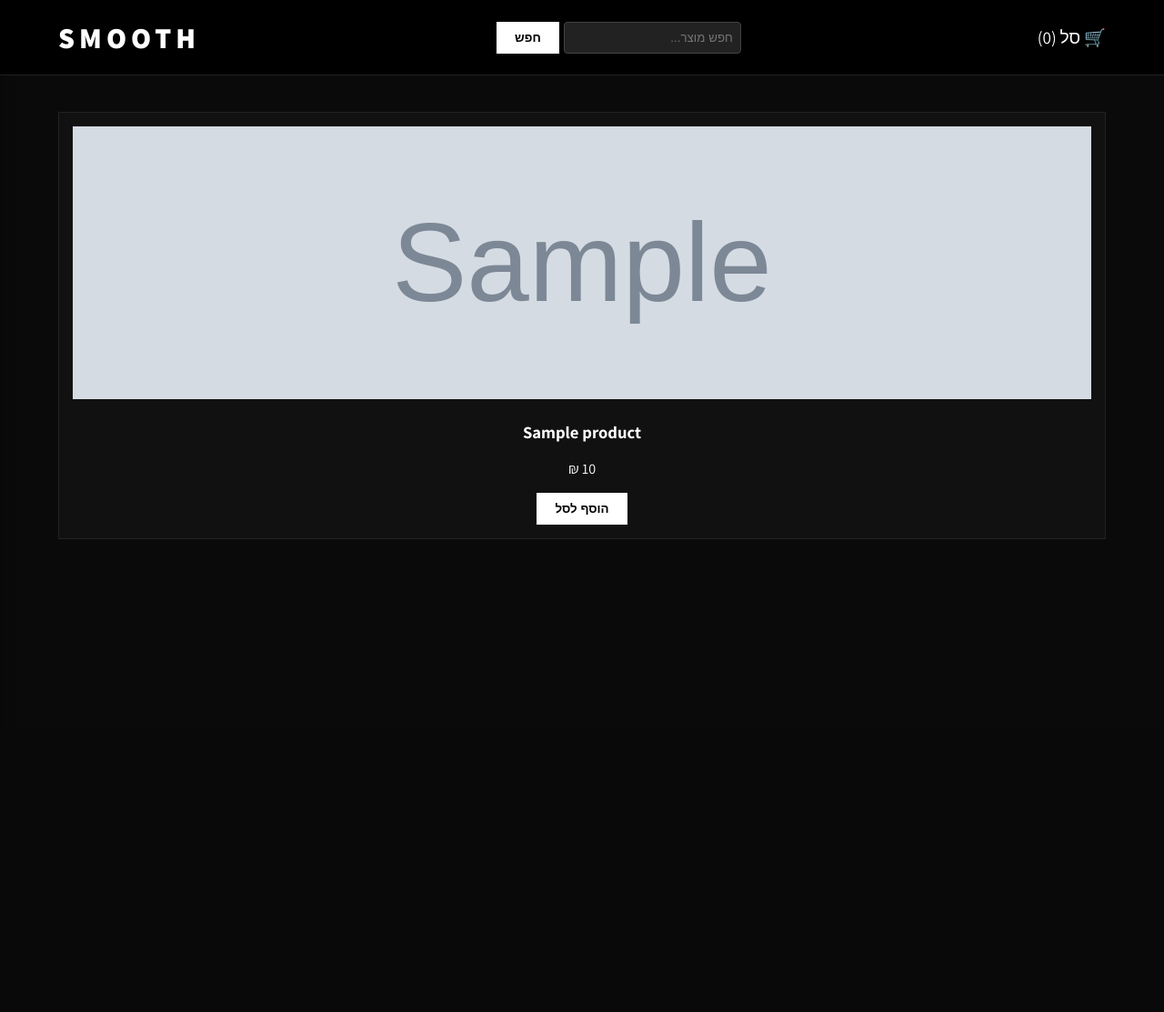
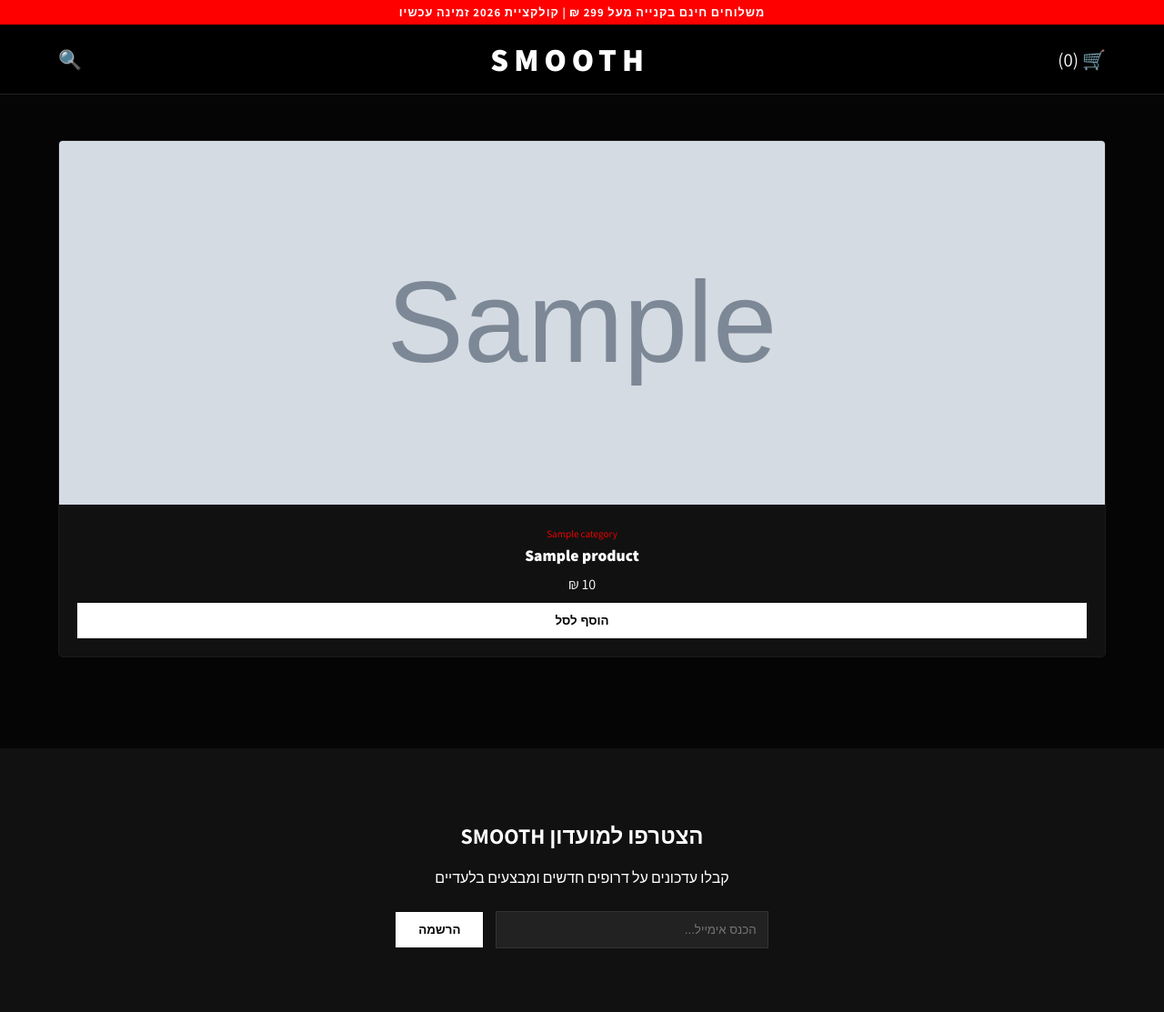
Before and after one commit to lielregev1110-prog/smooth-store, a Flask app: template templates/index.html in a window 1280 px wide. Shown: the whole page at 91% size. Before the commit the page ends 593 px from the top, so only its background shows below. Run offline with Flask 3, Linux system fonts and the light colour scheme; the template is opened without the code that fills it: most values are stand-ins (such as "Sample title", 1, 10 or a date in 2020); grey boxes marked "Sample" are stand-in pictures.

Commit message:
Add files via upload

```diff
--- a/app.py
+++ b/app.py
@@ -2,25 +2,29 @@ from flask import Flask, render_template, request, jsonify
 
 app = Flask(__name__)
 
+# רשימת מוצרים מורחבת עם קטגוריות
 PRODUCTS = [
-    {"id": 1, "name": "SMOOTH BLACK OVERSIZE", "price": 189, "image": "https://images.unsplash.com/photo-1583743814966-8936f5b7be1a?w=800"},
-    {"id": 2, "name": "CARGO TECH PANTS", "price": 349, "image": "https://images.unsplash.com/photo-1594633312681-425c7b97ccd1?w=800"},
-    {"id": 3, "name": "URBAN LEATHER JACKET", "price": 599, "image": "https://images.unsplash.com/photo-1551028719-00167b16eac5?w=800"},
-    {"id": 4, "name": "SMOOTH SIGNATURE HOODIE", "price": 280, "image": "https://images.unsplash.com/photo-1556821840-3a63f95609a7?w=800"}
+    {"id": 1, "name": "SMOOTH BLACK OVERSIZE", "price": 189, "image": "https://images.unsplash.com/photo-1583743814966-8936f5b7be1a?w=800", "category": "Shirts"},
+    {"id": 2, "name": "CARGO TECH PANTS", "price": 349, "image": "https://images.unsplash.com/photo-1594633312681-425c7b97ccd1?w=800", "category": "Pants"},
+    {"id": 3, "name": "URBAN LEATHER JACKET", "price": 599, "image": "https://images.unsplash.com/photo-1551028719-00167b16eac5?w=800", "category": "Jackets"},
+    {"id": 4, "name": "SMOOTH SIGNATURE HOODIE", "price": 280, "image": "https://images.unsplash.com/photo-1556821840-3a63f95609a7?w=800", "category": "Hoodies"},
+    {"id": 5, "name": "WHITE STREET TEE", "price": 159, "image": "https://images.unsplash.com/photo-1521572163474-6864f9cf17ab?w=800", "category": "Shirts"},
+    {"id": 6, "name": "SMOOTH BEANIE BLACK", "price": 89, "image": "https://images.unsplash.com/photo-1576871337622-98d48d365da5?w=800", "category": "Accessories"}
 ]
 
 @app.route('/')
 def home():
-    search_query = request.args.get('search', '').lower()
-    # פונקציית חיפוש: אם המשתמש חיפש משהו, נציג רק את מה שמתאים
-    filtered_products = [p for p in PRODUCTS if search_query in p['name'].lower()] if search_query else PRODUCTS
-    return render_template('index.html', products=filtered_products)
+    return render_template('index.html', products=PRODUCTS)
 
 @app.route('/checkout', methods=['POST'])
 def checkout():
     data = request.json
-    # כאן נכנסת הלוגיקה ששולחת אליך את האימיילlielregev1110@gmail.com
-    print(f"הזמנה חדשה התקבלה מ: {data['name']}")
+    # כאן הקוד שולח את הפרטים ל-lielregev1110@gmail.com
+    print(f"--- הזמנה חדשה ב-SMOOTH ---")
+    print(f"לקוח: {data['name']}, אימייל: {data['email']}")
+    print(f"כתובת: {data['address']}, {data['city']}")
+    print(f"מוצרים: {data['items']}")
+    print(f"סה''כ לתשלום: {data['total']} ₪")
     return jsonify({"status": "success"})
 
 if __name__ == '__main__':
--- a/templates/index.html
+++ b/templates/index.html
@@ -3,71 +3,101 @@
 <head>
     <meta charset="UTF-8">
     <meta name="viewport" content="width=device-width, initial-scale=1.0">
-    <title>SMOOTH | Shop</title>
-    <link href="https://fonts.googleapis.com/css2?family=Assistant:wght@400;700;800&display=swap" rel="stylesheet">
+    <title>SMOOTH | Premium Streetwear</title>
+    <link href="https://fonts.googleapis.com/css2?family=Assistant:wght@300;400;700;800&display=swap" rel="stylesheet">
     <style>
-        :root { --red: #ff0000; --bg: #0a0a0a; --panel: #111; }
-        body { font-family: 'Assistant', sans-serif; background: var(--bg); color: #fff; margin: 0; }
+        :root { --red: #ff0000; --bg: #050505; --card: #111; }
+        body { font-family: 'Assistant', sans-serif; background: var(--bg); color: #fff; margin: 0; overflow-x: hidden; }
 
-        header { display: flex; justify-content: space-between; align-items: center; padding: 20px 5%; background: #000; position: sticky; top:0; z-index:100; border-bottom: 1px solid #222; }
-        .logo { font-size: 2rem; font-weight: 800; letter-spacing: 5px; color: #fff; text-decoration: none; }
+        /* באנר רץ עליון */
+        .promo-banner { background: var(--red); color: #fff; text-align: center; padding: 5px; font-weight: bold; font-size: 0.8rem; letter-spacing: 1px; }
 
-        /* חיפוש */
-        .search-bar { display: flex; gap: 5px; }
-        input[type="text"] { background: #222; border: 1px solid #444; color: #fff; padding: 8px; border-radius: 4px; }
+        header { display: flex; justify-content: space-between; align-items: center; padding: 15px 5%; background: rgba(0,0,0,0.95); position: sticky; top: 0; z-index: 1000; border-bottom: 1px solid #222; }
+        .logo { font-size: 2.2rem; font-weight: 900; letter-spacing: 6px; color: #fff; text-decoration: none; transition: 0.3s; }
+        .logo:hover { color: var(--red); }
+
+        /* סל קניות וצ'קאאוט */
+        #cart-panel, #checkout-modal {
+            position: fixed; top: 0; left: -100%; width: 400px; height: 100%;
+            background: #000; z-index: 2000; transition: 0.5s; padding: 30px; box-sizing: border-box; border-right: 1px solid #333;
+        }
+        #cart-panel.open, #checkout-modal.open { left: 0; }
+        #checkout-modal { width: 100%; max-width: 500px; overflow-y: auto; }
 
         /* גריד מוצרים */
-        .grid { display: grid; grid-template-columns: repeat(auto-fit, minmax(250px, 1fr)); gap: 20px; padding: 40px 5%; }
-        .card { background: var(--panel); border: 1px solid #222; padding: 15px; text-align: center; transition: 0.3s; }
-        .card img { width: 100%; height: 300px; object-fit: cover; }
-        .card:hover { border-color: var(--red); }
+        .grid { display: grid; grid-template-columns: repeat(auto-fit, minmax(280px, 1fr)); gap: 25px; padding: 50px 5%; }
+        .card { background: var(--card); border-radius: 5px; overflow: hidden; transition: 0.4s; border: 1px solid #1a1a1a; }
+        .card:hover { transform: translateY(-10px); border-color: var(--red); }
+        .card img { width: 100%; height: 400px; object-fit: cover; }
+        .card-info { padding: 20px; text-align: center; }
 
-        /* חלונית סל קניות */
-        #cart-panel {
-            position: fixed; top: 0; left: -400px; width: 350px; height: 100%;
-            background: #000; border-right: 1px solid #333; transition: 0.5s; z-index: 1001; padding: 20px; box-shadow: 5px 0 15px rgba(0,0,0,0.5);
-        }
-        #cart-panel.open { left: 0; }
-        .cart-item { display: flex; justify-content: space-between; margin-bottom: 15px; border-bottom: 1px solid #222; padding-bottom: 10px; }
+        /* כפתורים וקלט */
+        .btn { background: #fff; color: #000; border: none; padding: 12px 25px; font-weight: bold; cursor: pointer; text-transform: uppercase; width: 100%; transition: 0.3s; }
+        .btn:hover { background: var(--red); color: #fff; }
+        input { width: 100%; padding: 12px; margin: 10px 0; background: #222; border: 1px solid #333; color: #fff; box-sizing: border-box; }
 
-        .btn { background: #fff; color: #000; border: none; padding: 10px 20px; font-weight: bold; cursor: pointer; text-transform: uppercase; }
-        .btn-red { background: var(--red); color: #fff; width: 100%; margin-top: 20px; }
+        /* ניוזלטר פיצ'ר */
+        .newsletter { background: #111; padding: 60px 5%; text-align: center; margin-top: 50px; }
+        .newsletter input { width: 300px; display: inline-block; margin-left: 10px; }
     </style>
 </head>
 <body>
 
+<div class="promo-banner">משלוחים חינם בקנייה מעל 299 ₪ | קולקציית 2026 זמינה עכשיו</div>
+
 <header>
-    <div onclick="toggleCart()" style="cursor:pointer; font-size: 1.2rem;">🛒 סל (<span id="count">0</span>)</div>
-
-    <form class="search-bar" action="/" method="GET">
-        <input type="text" name="search" placeholder="חפש מוצר...">
-        <button type="submit" class="btn">חפש</button>
-    </form>
-
+    <div onclick="toggleCart()" style="cursor:pointer; font-size: 1.3rem;">🛒 (<span id="count">0</span>)</div>
     <a href="/" class="logo">SMOOTH</a>
+    <div style="font-size: 1.3rem; cursor: pointer;">🔍</div>
 </header>
 
-<!-- סל קניות צדדי -->
+<!-- סל קניות -->
 <div id="cart-panel">
-    <h2>הסל שלי</h2>
-    <div id="cart-items">
-        <!-- מוצרים יתווספו כאן -->
-    </div>
-    <div id="total-price" style="margin-top: 20px; font-weight: bold;">סה"כ: 0 ₪</div>
-    <button class="btn btn-red" onclick="openCheckout()">עבור לתשלום</button>
-    <p onclick="toggleCart()" style="text-align: center; cursor: pointer; margin-top: 15px; color: #888;">סגור</p>
+    <h2 style="letter-spacing: 2px;">הסל שלי</h2>
+    <hr border="0.5" color="#222">
+    <div id="cart-items"></div>
+    <div id="total-price" style="font-size: 1.5rem; margin: 30px 0; font-weight: 800;">סה"כ: 0 ₪</div>
+    <button class="btn" onclick="goToCheckout()">עבור לתשלום</button>
+    <p onclick="toggleCart()" style="text-align:center; color: #555; cursor:pointer; margin-top:20px;">חזור לחנות</p>
 </div>
 
-<!-- גריד מוצרים -->
+<!-- מודל תשלום (Checkout) -->
+<div id="checkout-modal">
+    <h2>פרטי הזמנה</h2>
+    <p style="color: #888;">הזמנה מאובטחת SSL</p>
+    <input type="text" id="cust-name" placeholder="שם מלא">
+    <input type="email" id="cust-email" placeholder="אימייל למשלוח קבלה">
+    <input type="text" id="cust-city" placeholder="עיר">
+    <input type="text" id="cust-address" placeholder="כתובת מלאה (רחוב ומספר בית)">
+    <h3 style="margin-top: 20px;">פרטי אשראי</h3>
+    <input type="text" placeholder="מספר כרטיס" maxlength="16">
+    <div style="display: flex; gap: 10px;">
+        <input type="text" placeholder="תוקף MM/YY">
+        <input type="text" placeholder="CVV">
+    </div>
+    <button class="btn" style="background: var(--red); color: #fff;" onclick="submitOrder()">אשר תשלום והזמן</button>
+    <p onclick="closeCheckout()" style="text-align:center; color: #555; cursor:pointer; margin-top:20px;">ביטול</p>
+</div>
+
 <section class="grid">
     {% for p in products %}
     <div class="card">
         <img src="{{ p.image }}" alt="{{ p.name }}">
-        <h3>{{ p.name }}</h3>
-        <p>{{ p.price }} ₪</p>
-        <button class="btn" onclick="addToCart('{{ p.name }}', {{ p.price }})">הוסף לסל</button>
+        <div class="card-info">
+            <div style="font-size: 0.7rem; color: var(--red); margin-bottom: 5px;">{{ p.category }}</div>
+            <div style="font-weight: 800; font-size: 1.1rem;">{{ p.name }}</div>
+            <div style="margin: 10px 0;">{{ p.price }} ₪</div>
+            <button class="btn" onclick="addToCart('{{ p.name }}', {{ p.price }})">הוסף לסל</button>
+        </div>
     </div>
     {% endfor %}
+</section>
+
+<section class="newsletter">
+    <h2>הצטרפו למועדון SMOOTH</h2>
+    <p>קבלו עדכונים על דרופים חדשים ומבצעים בלעדיים</p>
+    <input type="email" placeholder="הכנס אימייל...">
+    <button class="btn" style="width: auto;">הרשמה</button>
 </section>
 
 <script>
@@ -75,43 +105,66 @@
 
     function addToCart(name, price) {
         cart.push({name, price});
-        updateCartUI();
-        // פותח את הסל אוטומטית כשמוסיפים מוצר
-        document.getElementById('cart-panel').classList.add('open');
+        updateUI();
+        toggleCart(true);
     }
 
-    function toggleCart() {
-        document.getElementById('cart-panel').classList.toggle('open');
+    function toggleCart(forceOpen = false) {
+        const panel = document.getElementById('cart-panel');
+        if(forceOpen) panel.classList.add('open');
+        else panel.classList.toggle('open');
     }
 
-    function updateCartUI() {
+    function updateUI() {
         const list = document.getElementById('cart-items');
-        const count = document.getElementById('count');
-        const total = document.getElementById('total-price');
+        const totalDiv = document.getElementById('total-price');
+        let total = 0;
+        list.innerHTML = '';
+        cart.forEach(item => {
+            total += item.price;
+            list.innerHTML += `<div style="display:flex; justify-content:space-between; margin-bottom:10px;">
+                <span>${item.name}</span><span>${item.price} ₪</span>
+            </div>`;
+        });
+        document.getElementById('count').innerText = cart.length;
+        totalDiv.innerText = `סה"כ: ${total} ₪`;
+    }
 
-        list.innerHTML = '';
-        let totalPrice = 0;
+    function goToCheckout() {
+        if(cart.length === 0) return alert("הסל ריק");
+        toggleCart(false);
+        document.getElementById('checkout-modal').classList.add('open');
+    }
 
-        cart.forEach((item, index) => {
-            totalPrice += item.price;
-            list.innerHTML += `
-                <div class="cart-item">
-                    <span>${item.name}</span>
-                    <span>${item.price} ₪</span>
-                </div>
-            `;
+    function closeCheckout() {
+        document.getElementById('checkout-modal').classList.remove('open');
+    }
+
+    async function submitOrder() {
+        const name = document.getElementById('cust-name').value;
+        const total = cart.reduce((sum, item) => sum + item.price, 0);
+
+        if(!name) return alert("נא למלא פרטים");
+
+        const response = await fetch('/checkout', {
+            method: 'POST',
+            headers: {'Content-Type': 'application/json'},
+            body: JSON.stringify({
+                name: name,
+                email: document.getElementById('cust-email').value,
+                city: document.getElementById('cust-city').value,
+                address: document.getElementById('cust-address').value,
+                items: cart.map(i => i.name).join(", "),
+                total: total
+            })
         });
 
-        count.innerText = cart.length;
-        total.innerText = `סה"כ: ${totalPrice} ₪`;
-    }
-
-    function openCheckout() {
-        if (cart.length === 0) { alert("הסל ריק!"); return; }
-        // כאן אתה יכול להציג את טופס האשראי שבנינו קודם
-        alert("מעביר לדף תשלום מאובטח...");
+        if(response.ok) {
+            alert("תודה רבה " + name + "! ההזמנה התקבלה ומעובדת ברגעים אלו.");
+            cart = [];
+            window.location.reload();
+        }
     }
 </script>
-
 </body>
 </html>
```
